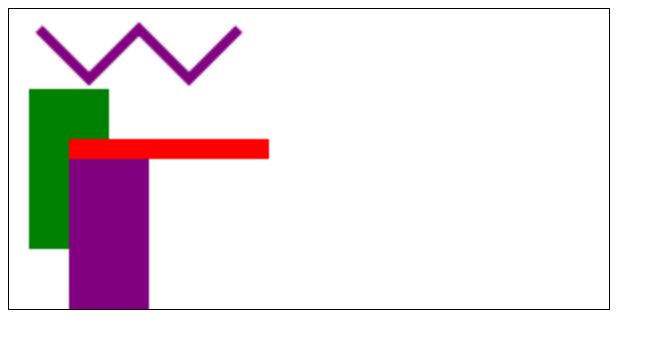
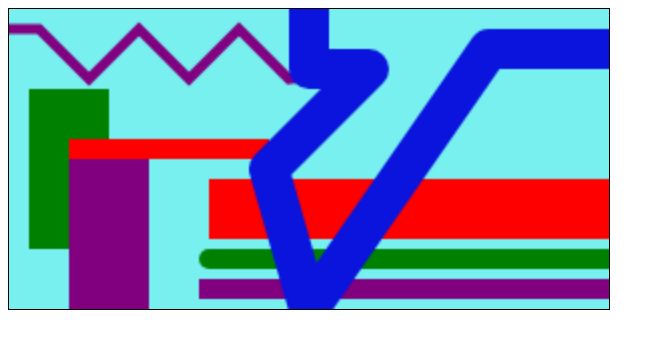
Before and after one commit to sanvog/code-drawing, a plain HTML site: page code-drawing/index.html in a window 1280 px wide. Shown: the whole page, without its empty margins (0-665 px from the left). Drawn offline with Linux system fonts and the light colour scheme.

Commit message:
Adding linejoins

```diff
--- a/code-drawing/canvas-script.js
+++ b/code-drawing/canvas-script.js
@@ -25,15 +25,58 @@ context.stroke();
 context.beginPath();//starting, reset the context state.
 context.strokeStyle = "purple"; //red brush color.
 context.lineWidth = 5; //width of stroke.
-context.moveTo(15, 10); //moveTo(x,y) starting point of line.
+context.moveTo(0, 10);
+context.lineTo(15, 10); //moveTo(x,y) starting point of line.
 context.lineTo(40, 35); //line(x,y) endpoint of the line.
 context.lineTo(65, 10);
 context.lineTo(90, 35);
 context.lineTo(115, 10);
+context.lineTo(140, 35);
+context.lineTo(180, 30);
 //draw the line, calling the function:
 context.stroke();
 
+//Line Caps. context.lineCap = ""; butt is default.
 
+//1st Line
+context.beginPath();
+context.lineCap = "butt" //default
+context.strokeStyle = "red";
+context.lineWidth = 30;
+context.moveTo(100,100);
+context.lineTo(300,100);
+context.stroke();
 
+//2nd Line
+context.beginPath();
+context.lineCap = "round";//line will be increased.
+context.strokeStyle = "green";
+context.lineWidth = 10;
+context.moveTo(100,125);
+context.lineTo(300,125);
+context.stroke();
+
+//3rd Line
+context.beginPath();
+context.lineCap = "square";//line will be increased
+context.strokeStyle = "purple";
+context.lineWidth = 10;
+context.moveTo(100,140);
+context.lineTo(300,140);
+context.stroke();
+
+//lineJoin
+context.lineJoin = "round";//round endpoint
+context.lineWidth = 20;
+context.strokeStyle = " rgb(10, 20, 220)";
+context.beginPath();
+context.moveTo(150,0);
+context.lineTo(150,30);//straight line only increasing the x.
+context.lineTo(180,30);
+context.lineTo(130,80);
+context.lineTo(150,150);
+context.lineTo(240,20);
+context.lineTo(2100,20);
+context.stroke();
 
 }
--- a/code-drawing/index.html
+++ b/code-drawing/index.html
@@ -10,7 +10,7 @@
 <body>
 
     <canvas id="rectangle-canvas">
-        This is fallback message for old browsers.
+        Your browser is not supporting canvas.
     </canvas>
 
     <script src="canvas-script.js"></script>
--- a/code-drawing/style.css
+++ b/code-drawing/style.css
@@ -5,5 +5,6 @@
     width: 600px;
     height: 300px;
     margin: 0;
+    background-color: rgb(120, 240, 240);
 
 }
```
